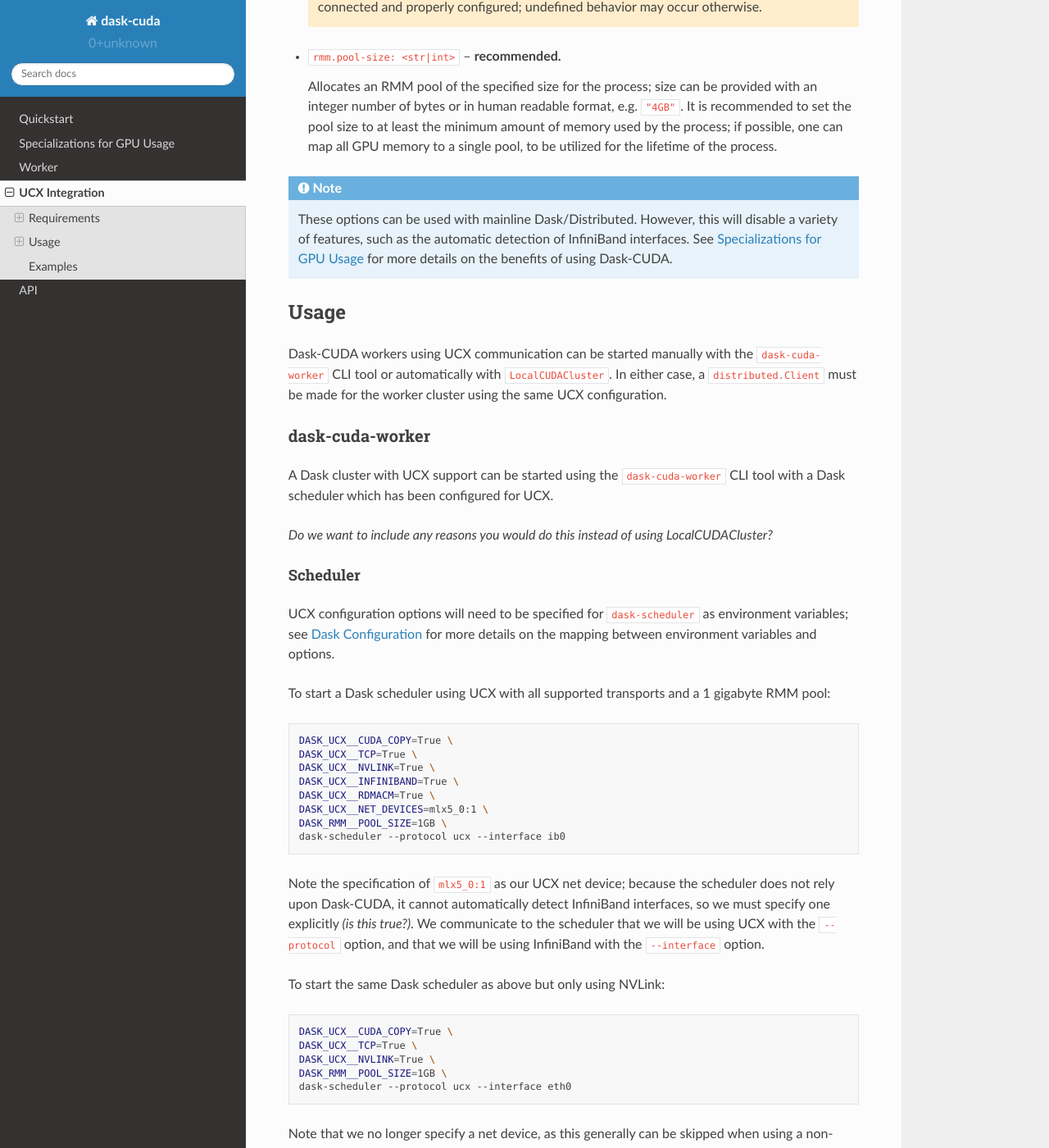
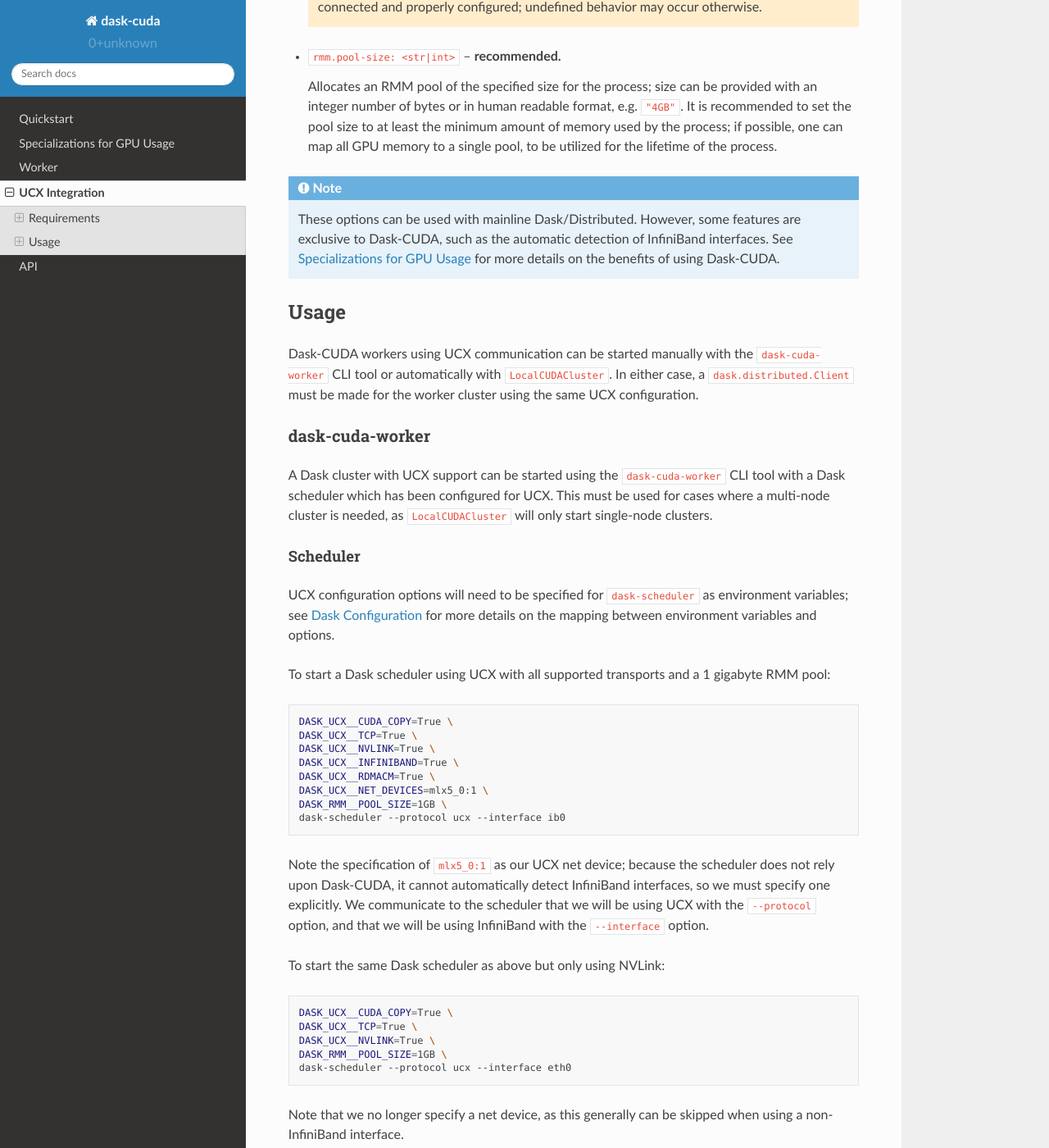
Before and after one commit to rapidsai/dask-cuda, a Sphinx documentation site: the page built from docs/source/ucx.rst, in a window 1280 px wide and 1400 px high, scrolled down 1700 px. Shown: the whole window at 82% size. Built offline with Sphinx 7.4.7 and the Read the Docs theme 2.0.0, drawn with Linux system fonts in a browser that asks for light colours; some of the changed text lies outside the part shown.

Commit message:
Address review suggestions

```diff
--- a/docs/source/ucx.rst
+++ b/docs/source/ucx.rst
@@ -70,7 +70,7 @@
 
 .. note::
     These options can be used with mainline Dask/Distributed.
-    However, this will disable a variety of features, such as the automatic detection of InfiniBand interfaces.
+    However, some features are exclusive to Dask-CUDA, such as the automatic detection of InfiniBand interfaces.
     See :doc:`Specializations for GPU Usage <specializations>` for more details on the benefits of using Dask-CUDA.
 
 
@@ -78,14 +78,13 @@
 -----
 
 Dask-CUDA workers using UCX communication can be started manually with the ``dask-cuda-worker`` CLI tool or automatically with ``LocalCUDACluster``.
-In either case, a ``distributed.Client`` must be made for the worker cluster using the same UCX configuration.
+In either case, a ``dask.distributed.Client`` must be made for the worker cluster using the same UCX configuration.
 
 dask-cuda-worker
 ^^^^^^^^^^^^^^^^
 
 A Dask cluster with UCX support can be started using the ``dask-cuda-worker`` CLI tool with a Dask scheduler which has been configured for UCX.
-
-*Do we want to include any reasons you would do this instead of using LocalCUDACluster?*
+This must be used for cases where a multi-node cluster is needed, as ``LocalCUDACluster`` will only start single-node clusters.
 
 Scheduler
 """""""""
@@ -105,7 +104,7 @@
     DASK_RMM__POOL_SIZE=1GB \
     dask-scheduler --protocol ucx --interface ib0
 
-Note the specification of ``mlx5_0:1`` as our UCX net device; because the scheduler does not rely upon Dask-CUDA, it cannot automatically detect InfiniBand interfaces, so we must specify one explicitly *(is this true?)*.
+Note the specification of ``mlx5_0:1`` as our UCX net device; because the scheduler does not rely upon Dask-CUDA, it cannot automatically detect InfiniBand interfaces, so we must specify one explicitly.
 We communicate to the scheduler that we will be using UCX with the ``--protocol`` option, and that we will be using InfiniBand with the ``--interface`` option.
 
 To start the same Dask scheduler as above but only using NVLink:
@@ -125,7 +124,7 @@
 
 All the relevant Dask configuration options for UCX have analogous parameters in ``dask-cuda-worker``; see :doc:`Worker <worker>` for a complete list of these options.
 
-To start workers with all supported transports and a 1 gigabyte RMM pool *(do we need to specify an interface here?)*:
+To start workers with all supported transports and a 1 gigabyte RMM pool:
 
 .. code-block:: bash
 
@@ -191,9 +190,4 @@
     )
     client = Client(cluster)
 
-Note the specification of ``"mlx5_0:1"`` as our net device in ``initialize()``; because the scheduler and client do not rely upon Dask-CUDA, they cannot automatically detect InfiniBand interfaces, so we must specify one explicitly (is this true?).
-
-Examples
---------
-
-More examples of Dask-CUDA configured with UCX integration can be found at *add link to examples in repo when this is done*.
+Note the specification of ``"mlx5_0:1"`` as our net device in ``initialize()``; because the scheduler and client do not rely upon Dask-CUDA, they cannot automatically detect InfiniBand interfaces, so we must specify one explicitly.
```
Also changed, not shown: other parts of docs/source/ucx.rst (+1 -1 lines).
